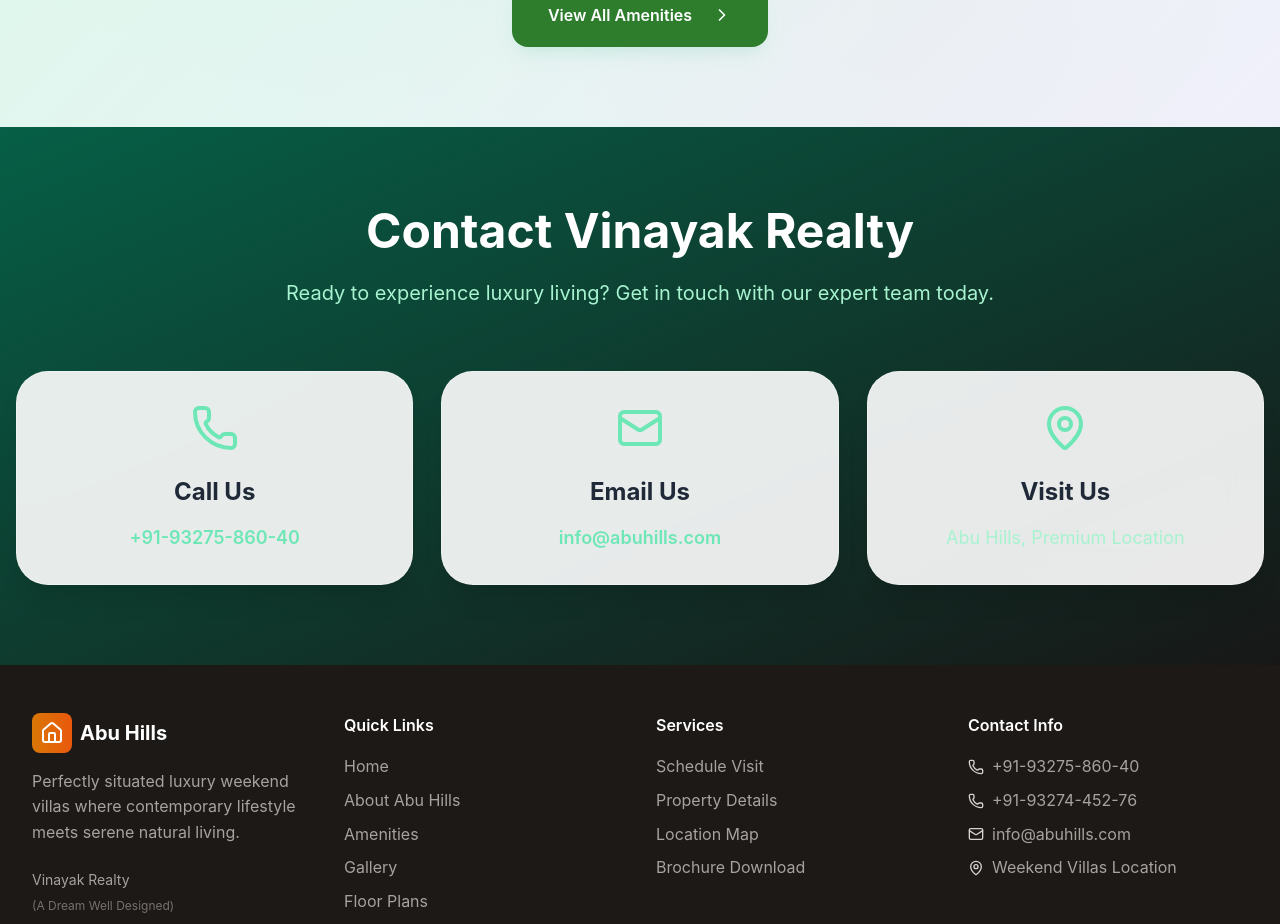
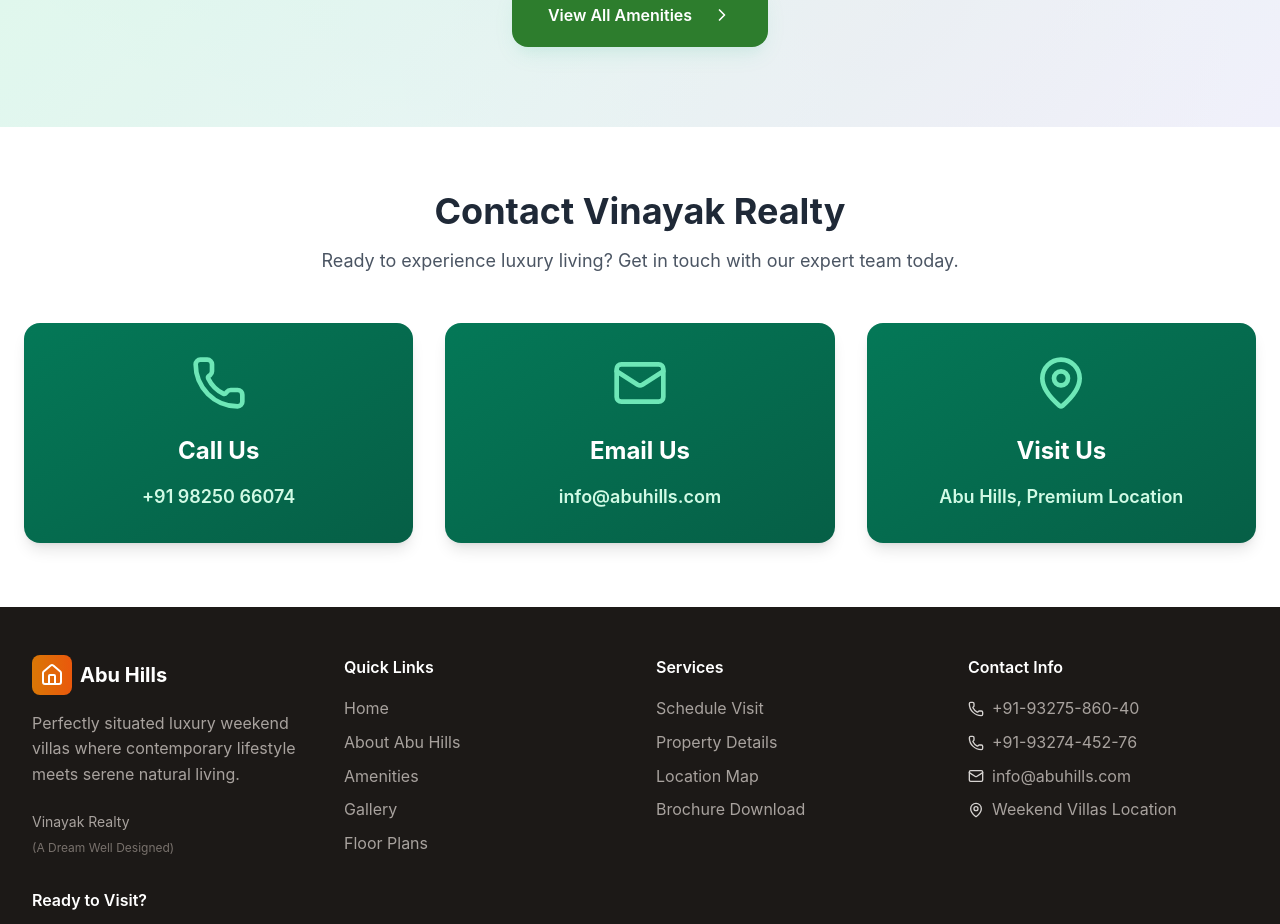
Before and after one commit to harshkuhikar/Abu_Hills_07, a React (Vite) app: page / in a window 1280 px wide. Shown: the part 2007-2931 px from the top of the page. Built offline with nearby package versions, Linux system fonts and the light colour scheme.

Commit message:
Contact and all Design

```diff
--- a/src/pages/Home.tsx
+++ b/src/pages/Home.tsx
@@ -341,52 +341,62 @@ const Home: React.FC = () => {
       </section>
 
       {/* Contact Section */}
-      <section className="py-20 bg-gradient-to-br from-emerald-800 to-neutral-900">
-        <div className="max-w-7xl mx-auto px-4">
-          <div className="text-center mb-16">
-            <h2 className="text-4xl md:text-5xl font-bold text-white mb-6">
+      <section className="bg-white py-16">
+        <div className="max-w-7xl mx-auto px-6 text-center">
+          {/* Heading */}
+          <h2 className="text-4xl font-bold text-gray-800 mb-4">
             Contact Vinayak Realty
           </h2>
-            <p className="text-xl text-emerald-200 max-w-3xl mx-auto">
-              Ready to experience luxury living? Get in touch with our expert
-              team today.
+          <p className="text-lg text-gray-600 mb-12">
+            Ready to experience luxury living? Get in touch with our expert team
+            today.
           </p>
-          </div>
 
-          <div className="grid-modern">
-            <div className="card-aesthetic p-8 bg-gradient-to-br from-emerald-700 to-emerald-800 rounded-2xl text-center animate-minimalistic-glow">
-              <Phone className="w-12 h-12 text-emerald-300 mx-auto mb-6" />
-              <h3 className="text-2xl font-bold text-gray-800 mb-4">Call Us</h3>
+          {/* Cards */}
+          <div className="grid grid-cols-1 md:grid-cols-3 gap-8">
+            {/* Phone */}
             <a
-                href="tel:+919327586040"
-                className="text-emerald-300 hover:text-emerald-200 text-lg font-semibold transition-colors"
+              href="tel:+919825066074"
+              className="relative p-8 rounded-2xl text-center bg-gradient-to-br from-emerald-700 to-emerald-800 shadow-lg hover:shadow-emerald-500/30 transition-all duration-500 group overflow-hidden block"
             >
-                +91-93275-860-40
+              <Phone className="w-14 h-14 text-emerald-300 mx-auto mb-6" />
+              <h3 className="text-2xl font-bold text-white mb-4 group-hover:text-emerald-200 transition-colors">
+                Call Us
+              </h3>
+              <p className="text-emerald-100 hover:text-white text-lg font-semibold transition-colors duration-300">
+                +91 98250 66074
+              </p>
             </a>
-            </div>
 
-            <div className="card-aesthetic p-8 bg-gradient-to-br from-emerald-700 to-emerald-800 rounded-2xl text-center animate-minimalistic-glow">
-              <Mail className="w-12 h-12 text-emerald-300 mx-auto mb-6" />
-              <h3 className="text-2xl font-bold text-gray-800 mb-4">
+            {/* Email */}
+            <a
+              href="mailto:info@abuhills.com"
+              className="relative p-8 rounded-2xl text-center bg-gradient-to-br from-emerald-700 to-emerald-800 shadow-lg hover:shadow-emerald-500/30 transition-all duration-500 group overflow-hidden block"
+            >
+              <Mail className="w-14 h-14 text-emerald-300 mx-auto mb-6" />
+              <h3 className="text-2xl font-bold text-white mb-4 group-hover:text-emerald-200 transition-colors">
                 Email Us
               </h3>
+              <p className="text-emerald-100 hover:text-white text-lg font-semibold transition-colors duration-300">
+                info@abuhills.com
+              </p>
+            </a>
+
+            {/* Location */}
             <a
-                href="mailto:info@abuhills.com"
-                className="text-emerald-300 hover:text-emerald-200 text-lg font-semibold transition-colors"
+              href="https://www.google.com/maps/place/Mount+Abu,+Rajasthan+307501" // Replace with your actual location link
+              target="_blank"
+              rel="noopener noreferrer"
+              className="relative p-8 rounded-2xl text-center bg-gradient-to-br from-emerald-700 to-emerald-800 shadow-lg hover:shadow-emerald-500/30 transition-all duration-500 group overflow-hidden block"
             >
-                info@abuhills.com
-              </a>
-            </div>
-
-            <div className="card-aesthetic p-8 bg-gradient-to-br from-emerald-700 to-emerald-800 rounded-2xl text-center animate-minimalistic-glow">
-              <MapPin className="w-12 h-12 text-emerald-300 mx-auto mb-6" />
-              <h3 className="text-2xl font-bold text-gray-800 mb-4">
+              <MapPin className="w-14 h-14 text-emerald-300 mx-auto mb-6" />
+              <h3 className="text-2xl font-bold text-white mb-4 group-hover:text-emerald-200 transition-colors">
                 Visit Us
               </h3>
-              <p className="text-emerald-200 text-lg">
+              <p className="text-emerald-100 hover:text-white text-lg font-semibold transition-colors duration-300">
                 Abu Hills, Premium Location
               </p>
-            </div>
+            </a>
           </div>
         </div>
       </section>
```
Lines whose indentation alone changed are shown as unchanged.
